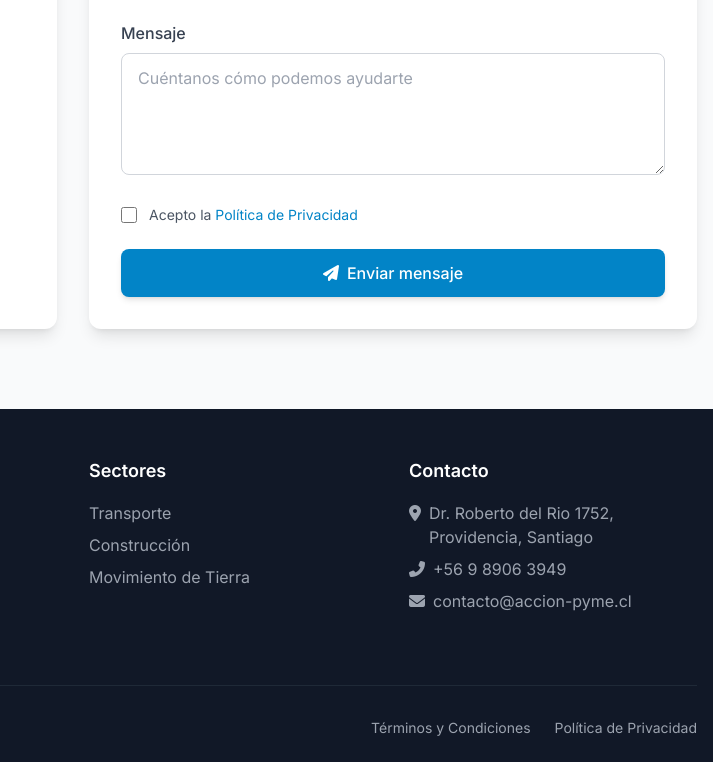
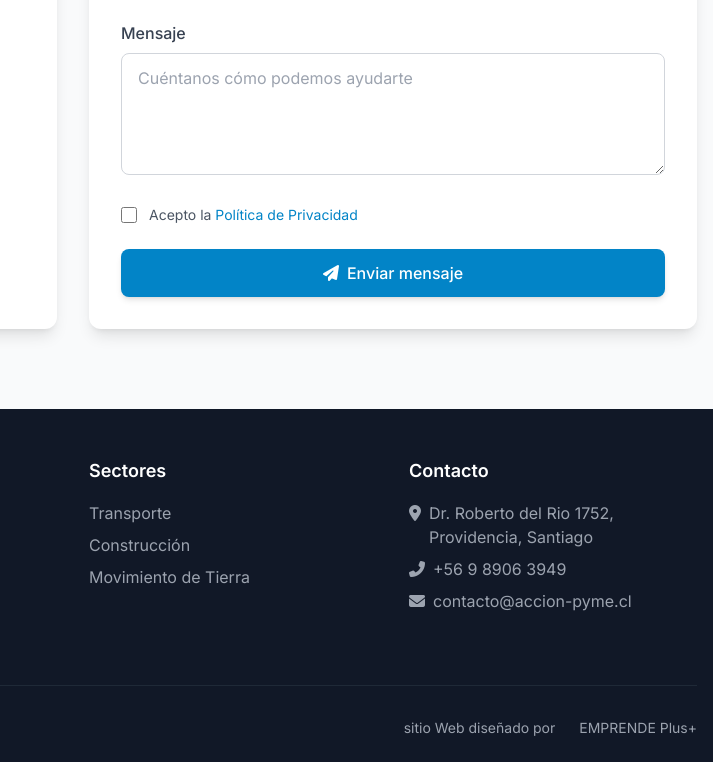
Before and after one commit to sconejera/webAccionPYME, a plain HTML site: page index.html in a window 1280 px wide. Shown: the part 6371-7133 px from the top of the page, 567-1280 px from the left. Drawn offline with nearby package versions, Linux system fonts and the light colour scheme.

Commit message:
update footer

```diff
--- a/index.html
+++ b/index.html
@@ -1000,8 +1000,8 @@
                     &copy; 2025 Acción Pyme SpA. Todos los derechos reservados.
                 </p>
                 <div class="flex space-x-6">
-                    <a href="#" class="text-gray-400 hover:text-white text-sm transition-colors">Términos y Condiciones</a>
-                    <a href="#" class="text-gray-400 hover:text-white text-sm transition-colors">Política de Privacidad</a>
+                    <a href="#" class="text-gray-400 hover:text-white text-sm transition-colors">sitio Web diseñado por</a>
+                    <a href="#" class="text-gray-400 hover:text-white text-sm transition-colors">EMPRENDE Plus+</a>
                 </div>
             </div>
         </div>
```
